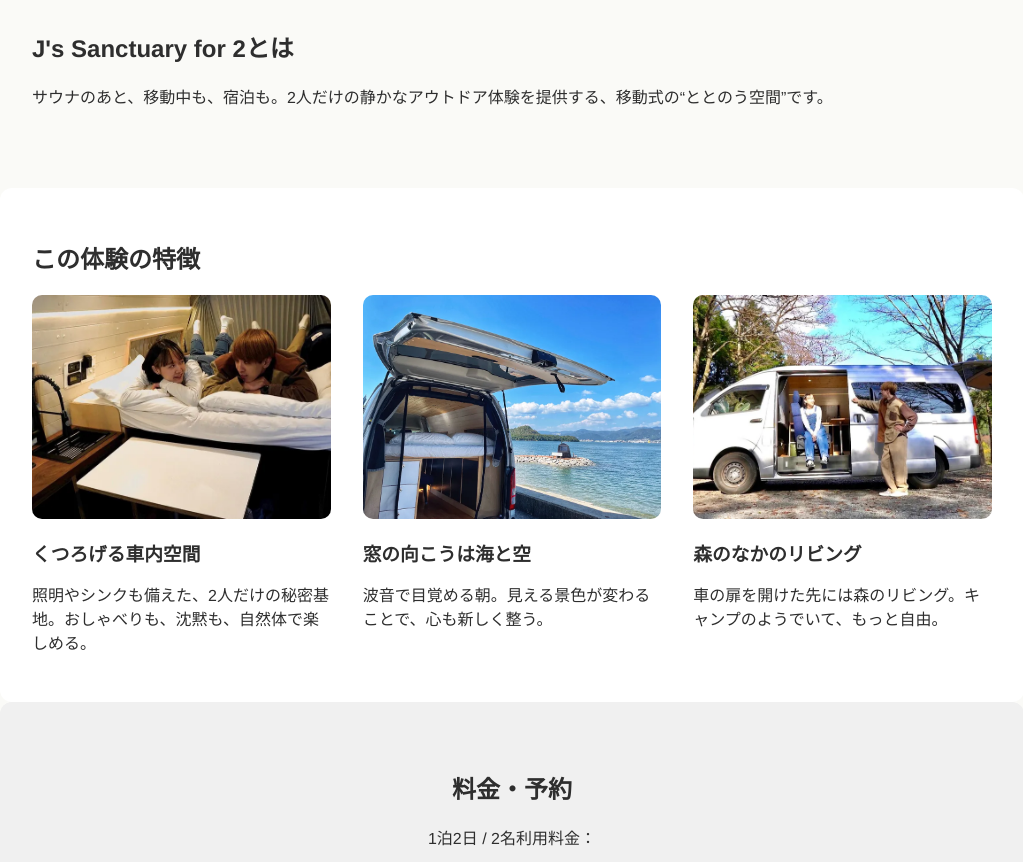
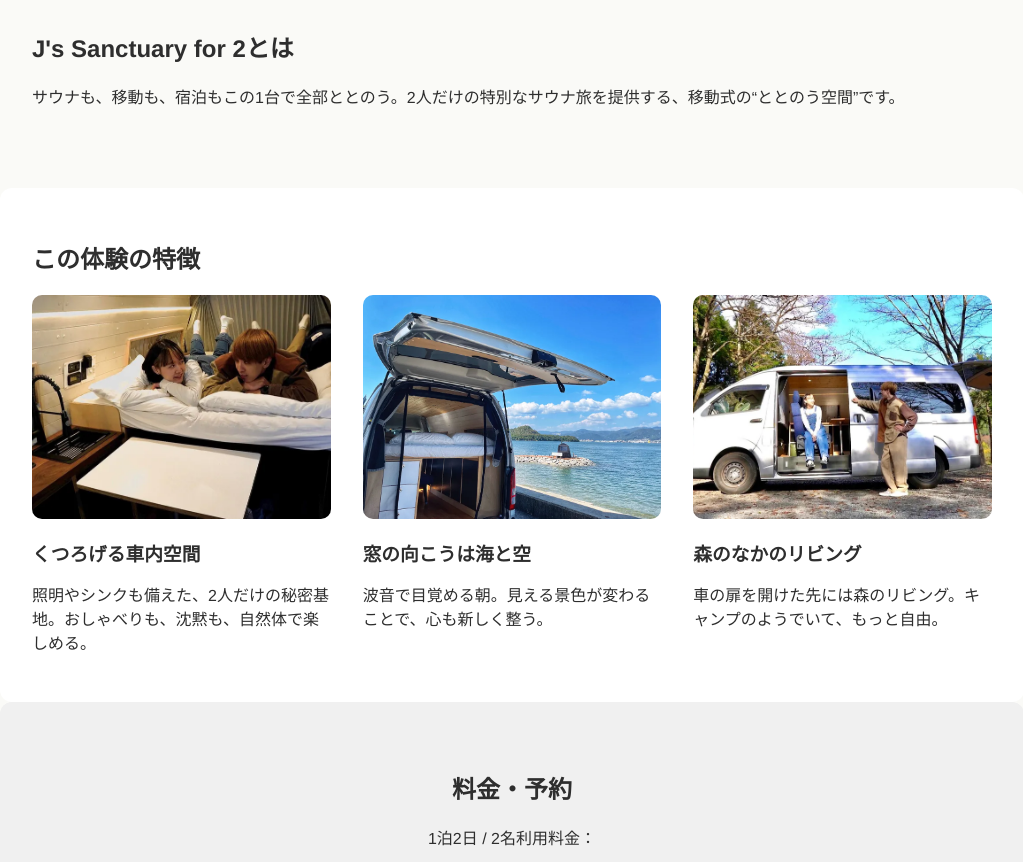
Before and after one commit to jsrentacar/jsrentacargogosauna, a plain HTML site: page index.html in a window 1280 px wide. Shown: the part 1027-1889 px from the top of the page, without its empty margins (128-1151 px from the left). Drawn offline with Linux system fonts and the light colour scheme.

Commit message:
Update index.html

```diff
--- a/index.html
+++ b/index.html
@@ -147,7 +147,7 @@
     <img src="js-logo.png" alt="J'sロゴ" class="logo" />
     <h2>J's Sanctuary for 2とは</h2>
     <p>
-      サウナのあと、移動中も、宿泊も。2人だけの静かなアウトドア体験を提供する、移動式の“ととのう空間”です。
+      サウナも、移動も、宿泊もこの1台で全部ととのう。2人だけの特別なサウナ旅を提供する、移動式の“ととのう空間”です。
     </p>
   </section>
 
```
